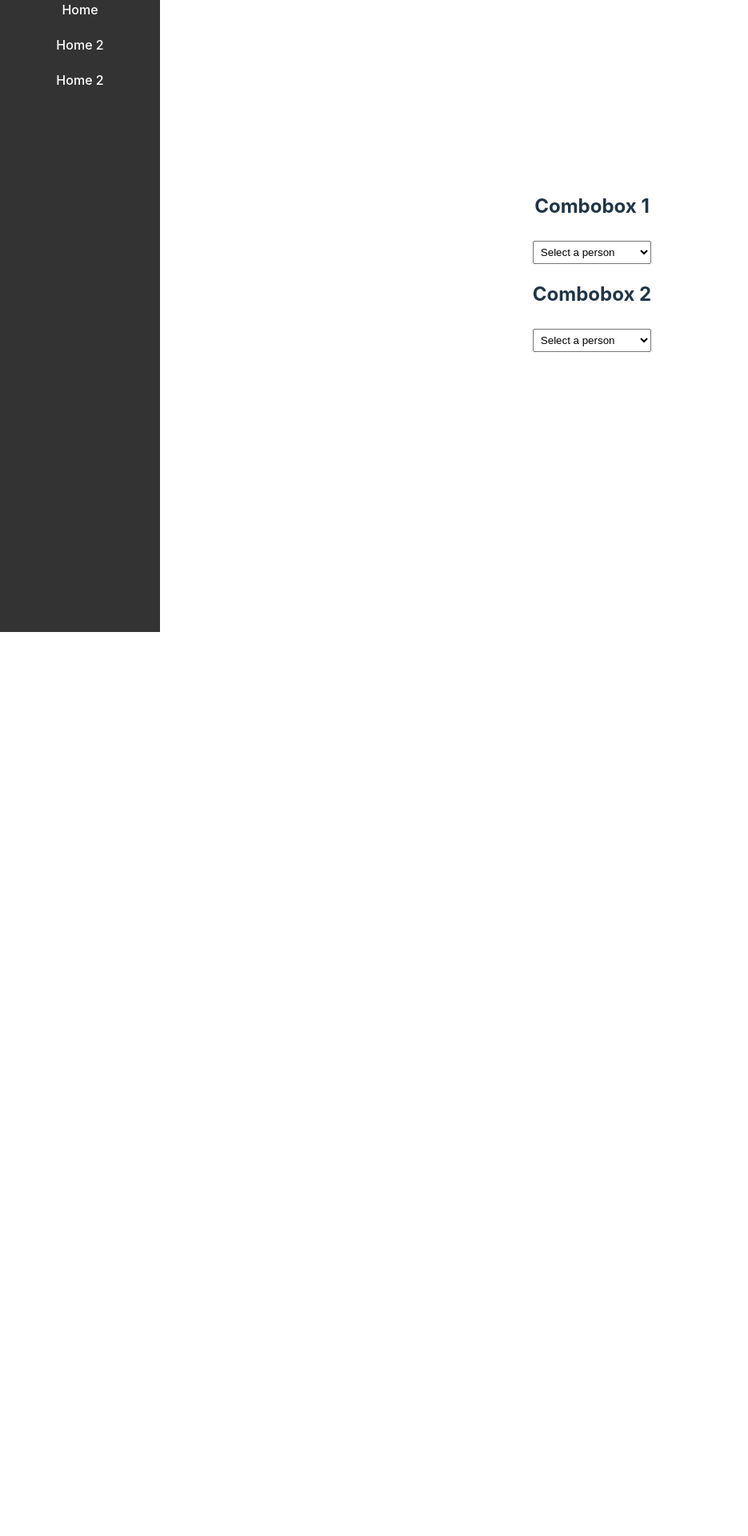
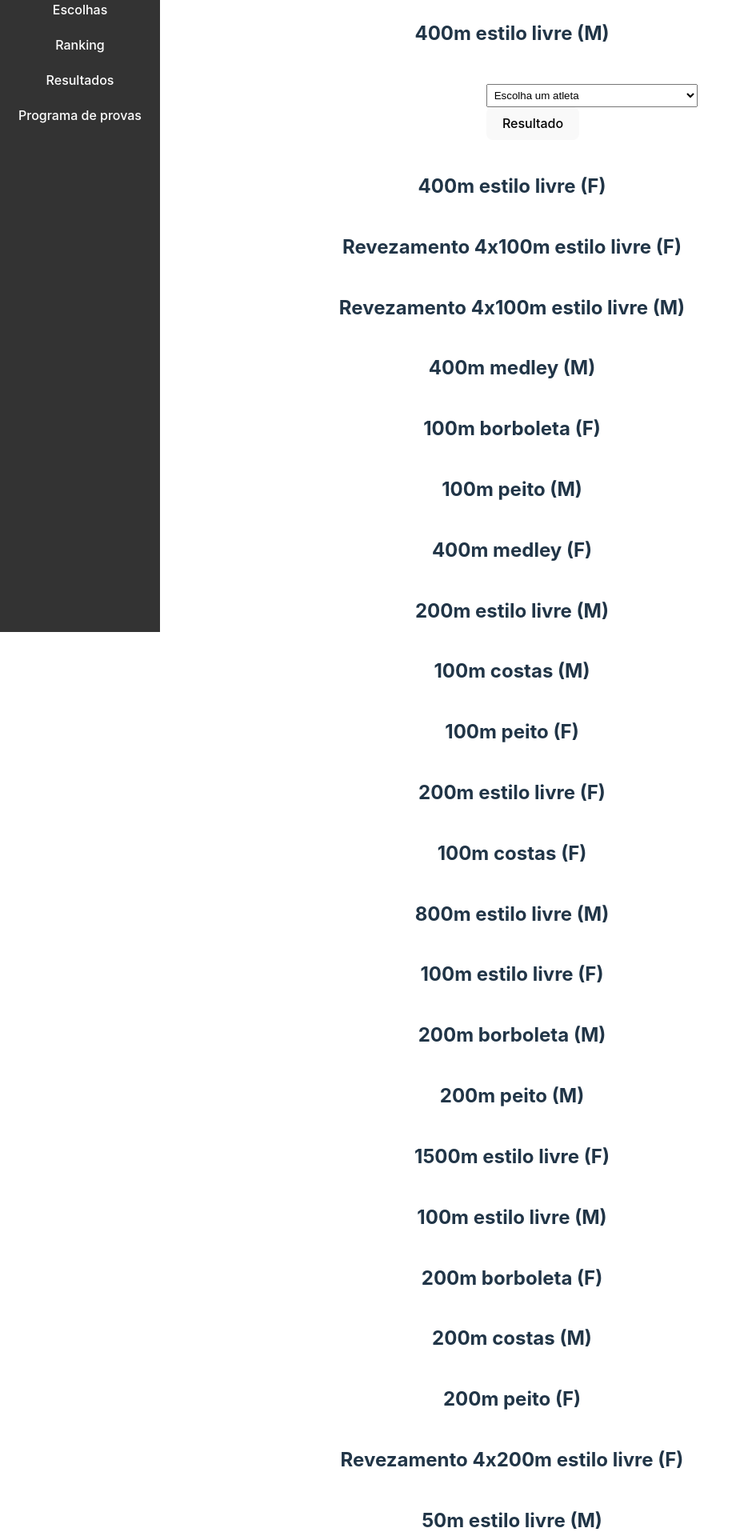
Before and after one commit to fernandiego/betzonex, a Vue app in the folder web/vite-project/: page / in a window 1280 px wide. Shown: the part 60-1980 px from the top of the page at 80% size, without its empty margins (0-935 px from the left). Before the commit the page ends 800 px from the top, so only its background shows below. Built offline with nearby package versions, Linux system fonts and the light colour scheme.

Commit message:
Prova de conceito entregue, versão burra pronta

```diff
--- a/web/vite-project/src/App.vue
+++ b/web/vite-project/src/App.vue
@@ -1,17 +1,85 @@
 <template>
   <div id="app">
-    <Sidebar />
+    <Sidebar/>
+    <div style="align-content: center"><h2>400m estilo livre (M)</h2></div>
     <div class="content">
-      <Combobox title="Combobox 1" />
-      <Combobox title="Combobox 2" />
-      <!-- Add more combobox components as needed -->
+      <Combobox @selectName="selectName"/>
+      <button @click="calculatePoints">Resultado</button>
     </div>
+    <div style="align-content: center"><h2>400m estilo livre (F)</h2></div>
+
+    <div style="align-content: center"><h2>Revezamento 4x100m estilo livre (F)</h2></div>
+    <div style="align-content: center"><h2>Revezamento 4x100m estilo livre (M)</h2></div>
+    <div style="align-content: center"><h2>400m medley (M)</h2></div>
+    <div style="align-content: center"><h2>100m borboleta (F)</h2></div>
+    <div style="align-content: center"><h2>100m peito (M)</h2></div>
+    <div style="align-content: center"><h2>400m medley (F)</h2></div>
+    <div style="align-content: center"><h2>200m estilo livre (M)</h2></div>
+    <div style="align-content: center"><h2>100m costas (M)</h2></div>
+    <div style="align-content: center"><h2>100m peito (F)</h2></div>
+    <div style="align-content: center"><h2>200m estilo livre (F)</h2></div>
+    <div style="align-content: center"><h2>100m costas (F)</h2></div>
+    <div style="align-content: center"><h2>800m estilo livre (M)</h2></div>
+    <div style="align-content: center"><h2>100m estilo livre (F)</h2></div>
+    <div style="align-content: center"><h2>200m borboleta (M)</h2></div>
+    <div style="align-content: center"><h2>200m peito (M)</h2></div>
+    <div style="align-content: center"><h2>1500m estilo livre (F)</h2></div>
+    <div style="align-content: center"><h2>100m estilo livre (M)</h2></div>
+    <div style="align-content: center"><h2>200m borboleta (F)</h2></div>
+    <div style="align-content: center"><h2>200m costas (M)</h2></div>
+    <div style="align-content: center"><h2>200m peito (F)</h2></div>
+    <div style="align-content: center"><h2>Revezamento 4x200m estilo livre (F)</h2></div>
+    <div style="align-content: center"><h2>50m estilo livre (M)</h2></div>
+    <div style="align-content: center"><h2>200m costas (F)</h2></div>
+    <div style="align-content: center"><h2>200m medley (M)</h2></div>
+    <div style="align-content: center"><h2>100m estilo borboleta (M)</h2></div>
+    <div style="align-content: center"><h2>200m medley (F)</h2></div>
+    <div style="align-content: center"><h2>800m estilo livre (F)</h2></div>
+    <div style="align-content: center"><h2>Revezamento misto 4x100m medley</h2></div>
+    <div style="align-content: center"><h2>50m estilo livre (F)</h2></div>
+    <div style="align-content: center"><h2>1500m estilo livre (M)</h2></div>
+    <div style="align-content: center"><h2>Revezamento 4x100m medley (M)</h2></div>
+    <div style="align-content: center"><h2>Revezamento 4x100m medley (F)</h2></div>
+
   </div>
 </template>
 
 <script setup>
 import Sidebar from './components/SideBar.vue';
 import Combobox from './components/ComboBox.vue';
+import winnersData from './assets/winners.json';
+
+const winners = winnersData.winners;
+
+let selectedNames = [];
+let points = 0;
+
+function selectName(name) {
+  selectedNames.push(name);
+  console.log("Selected names:", selectedNames);
+}
+
+
+function calculatePoints(name) {
+
+  console.log(name);
+  console.log("Calculating points...");
+  console.log("Selected names:", selectedNames);
+  points = 0; // Reset points
+  selectedNames.forEach(selectedName => {
+    const winner = winners.find(winner => winner.name === selectedName);
+    if (winner) {
+      points += 10; // Add 10 points for each winner selected
+      console.log(`Selected ${selectedName}. Points: ${points}`);
+    } else {
+      console.log(`Selected ${selectedName}. No points awarded.`);
+    }
+  });
+  selectedNames = []; // Reset selected names after calculating points
+}
+
+
+
 </script>
 
 <style>
@@ -19,5 +87,24 @@ import Combobox from './components/ComboBox.vue';
 .content {
   margin-left: 200px; /* Adjust according to the width of your sidebar */
   padding: 20px;
+  display: flex;
+  flex-wrap: wrap;
+}
+
+.combobox {
+  flex: 0 0 calc(33.33% - 20px); /* Adjust the width as needed */
+  margin-right: 20px;
+  margin-bottom: 20px;
+}
+
+.combobox:last-child {
+  margin-right: 0;
+}
+
+@media (max-width: 600px) {
+  .combobox {
+    flex: 0 0 calc(100% - 20px);
+    margin-right: 0;
+  }
 }
 </style>
--- a/web/vite-project/src/assets/people.json
+++ b/web/vite-project/src/assets/people.json
@@ -1,14 +1,24 @@
 {
   "people": [
-    "John Doe",
-    "Jane Doe",
-    "Alice Smith",
-    "Bob Johnson",
-    "Eve Brown",
-    "Michael Wilson",
-    "Emily Davis",
-    "David Martinez",
-    "Sarah Anderson",
-    "Kevin Thomas"
+    { "id": 1, "name": "John Doe" },
+    { "id": 2, "name": "Jane Doe" },
+    { "id": 3, "name": "Alice Smith" },
+    { "id": 4, "name": "Bob Johnson" },
+    { "id": 5, "name": "Eve Brown" },
+    { "id": 6, "name": "Michael Wilson" },
+    { "id": 7, "name": "Emily Davis" },
+    { "id": 8, "name": "David Martinez" },
+    { "id": 9, "name": "Sarah Anderson" },
+    { "id": 10, "name": "Kevin Thomas" },
+    { "id": 11, "name": "Laura Garcia" },
+    { "id": 12, "name": "Jason Lee" },
+    { "id": 13, "name": "Megan White" },
+    { "id": 14, "name": "Ryan Clark" },
+    { "id": 15, "name": "Rachel Green" },
+    { "id": 16, "name": "Alexis Adams" },
+    { "id": 17, "name": "Brandon Scott" },
+    { "id": 18, "name": "Olivia Taylor" },
+    { "id": 19, "name": "Nathan Brown" },
+    { "id": 20, "name": "Samantha Martinez" }
   ]
 }
--- /dev/null
+++ b/web/vite-project/src/assets/winners.json
@@ -0,0 +1,7 @@
+{
+  "winners": [
+    { "id": 7, "name": "Emily Davis" },
+    { "id": 12, "name": "Jason Lee" },
+    { "id": 18, "name": "Olivia Taylor" }
+  ]
+}
--- a/web/vite-project/src/components/ComboBox.vue
+++ b/web/vite-project/src/components/ComboBox.vue
@@ -1,22 +1,25 @@
 <template>
-  <div class="combobox">
-    <h2>{{ title }}</h2>
-    <select>
-      <option value="">Select a person</option>
-      <option v-for="person in peopleList" :key="person">{{ person }}</option>
-    </select>
-  </div>
+  <select v-model = "atleta" @change="selectName">
+    <option :value="'Escolha um atleta'">Escolha um atleta</option>
+    <option v-for="person in people" :key="person.id" :value="person.name">{{ person.name }}</option>
+  </select>
 </template>
 
 <script setup>
-import { ref, defineProps } from 'vue';
-import people from '../assets/people.json';
+import { ref, defineProps, defineEmits } from 'vue';
+import peopleData from '../assets/people.json';
 
 const props = defineProps({
   title: String
 });
+const atleta = ref("Escolha um atleta")
+const emit = defineEmits(['selectName']);
 
-const peopleList = ref(people.people);
+const people = ref(peopleData.people);
+
+function selectName(name) {
+  emit('selectName', atleta.value);
+}
 </script>
 
 <style scoped>
--- a/web/vite-project/src/components/SideBar.vue
+++ b/web/vite-project/src/components/SideBar.vue
@@ -9,9 +9,10 @@
 import SideMenu from './SideMenu.vue';
 
 const menuItems = [
-  { id: 1, label: 'Home', url: '#' },
-  { id: 2, label: 'Home 2', url: '#' },
-  { id: 3, label: 'Home 2', url: '#' }
+  { id: 1, label: 'Escolhas', url: '#' },
+  { id: 2, label: 'Ranking', url: '#' },
+  { id: 3, label: 'Resultados', url: '#' },
+  { id: 4, label: 'Programa de provas', url: '#' }
   // Add more menu items as needed
 ];
 </script>
```
